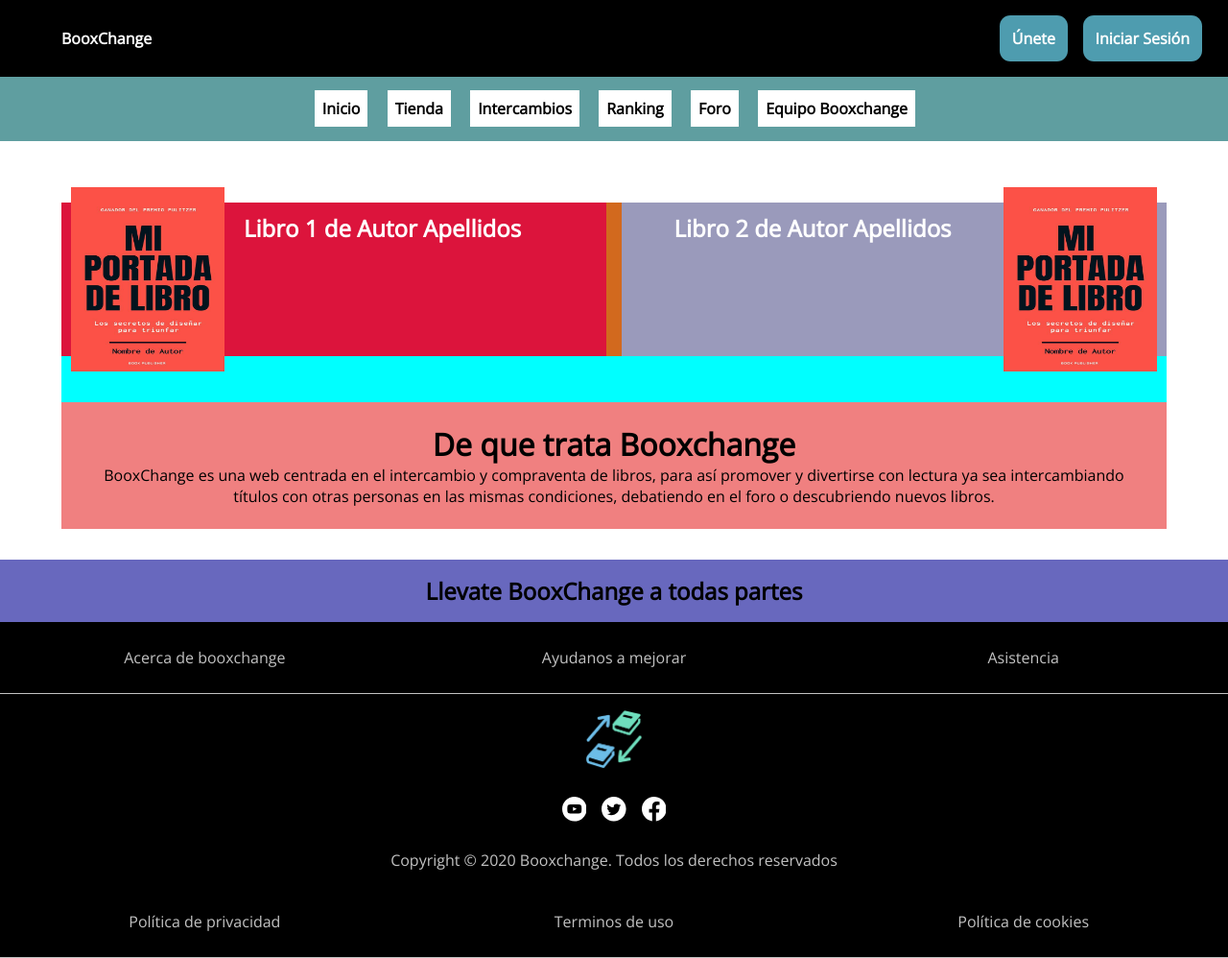
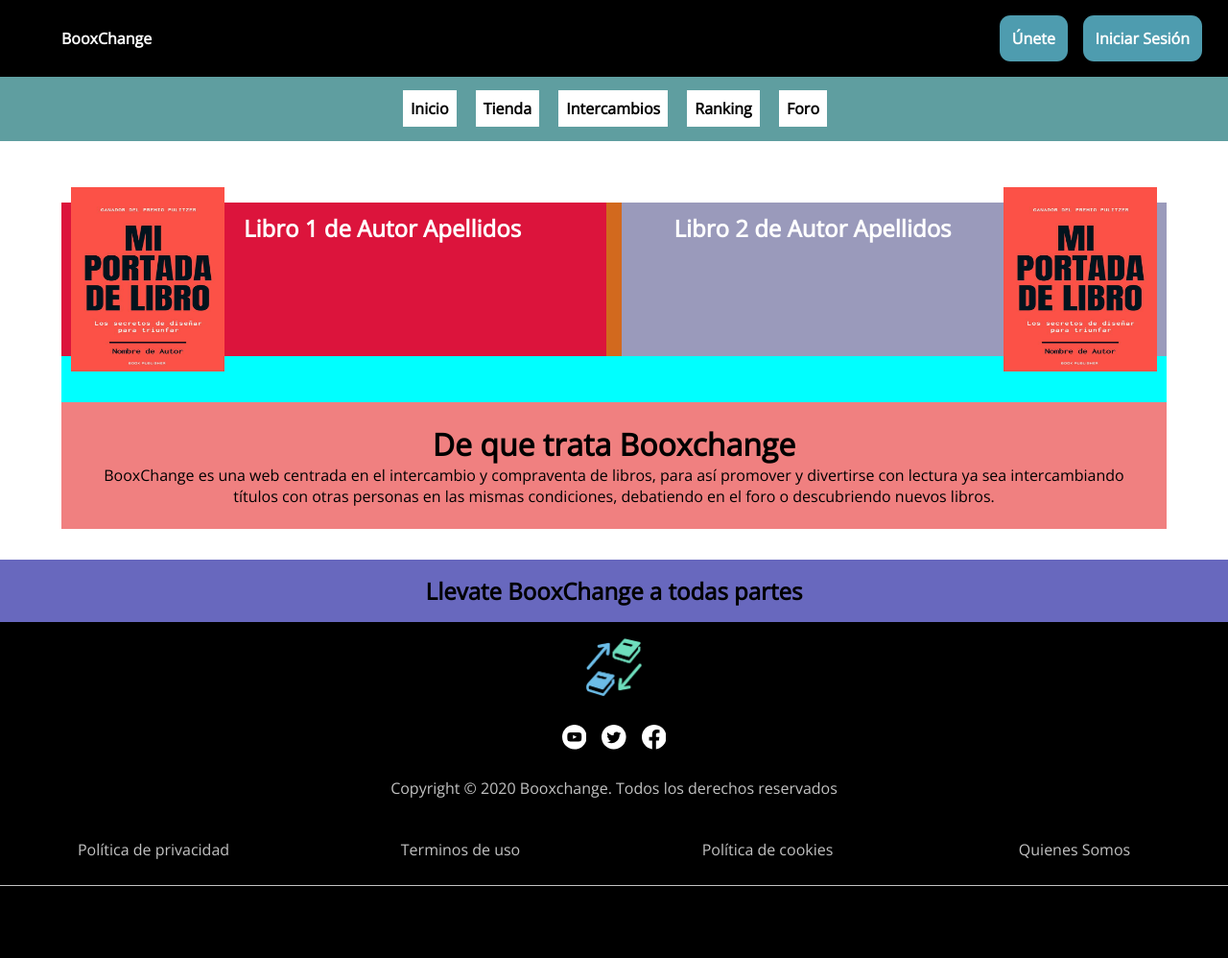
Before and after one commit to GeoDNSO/BooxChange, a PHP site: page / in a window 1280 px wide. Shown: the whole page at 96% size. After the commit the page ends 923 px from the top, so only its background shows below. Run offline with PHP 8.4, Linux system fonts and the light colour scheme.

Commit message:
Footer php

```diff
--- a/includes/comun/cabecera.php
+++ b/includes/comun/cabecera.php
@@ -91,9 +91,6 @@ function perfilUsuario()
             <li>
                 <a href="foro.php">Foro</a>
             </li>
-            <li>
-                <a href="quienesSomos.php">Equipo Booxchange</a>
-            </li>
 
 
         </ul>
--- a/includes/comun/footer.php
+++ b/includes/comun/footer.php
@@ -6,17 +6,6 @@
 <h2 class="footerTitle"> Llevate BooxChange a todas partes </h2>
 
 <div class="footerTotal">
-    <div class="footerA">
-        <div class="footerBox">
-            <a href="acercaDe.php"> Acerca de booxchange </a>
-        </div>
-        <div class="footerBox">
-            <a href="ayudanosAMejorar.php"> Ayudanos a mejorar </a>
-        </div>
-        <div class="footerBox">
-            <a href="asistencia.php"> Asistencia </a>
-        </div>
-    </div>
 
     <div class="footerImagen">
         <img src='imagenes/IconoInterNormal.png' alt=''>
@@ -59,6 +48,10 @@
             <a href="politicaDeCookies.php"> Política de cookies </a>
         </div>
 
+        <div class="footerBox">
+            <a href="quienesSomos.php"> Quienes Somos </a>
+        </div>
+
     </div>
 </div>
 
--- /dev/null
+++ b/includes/comun/terminosDeUso.php
@@ -0,0 +1,3 @@
+<?php
+
+?>
--- /dev/null
+++ b/politicaDeCookies.php
@@ -0,0 +1,3 @@
+<?php
+
+?>
--- /dev/null
+++ b/politicaDePrivacidad.php
@@ -0,0 +1,3 @@
+<?php
+
+?>
```
